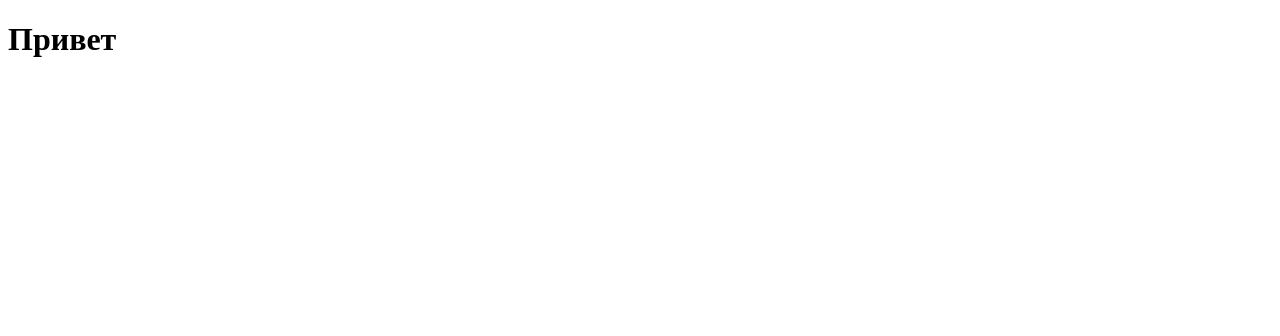
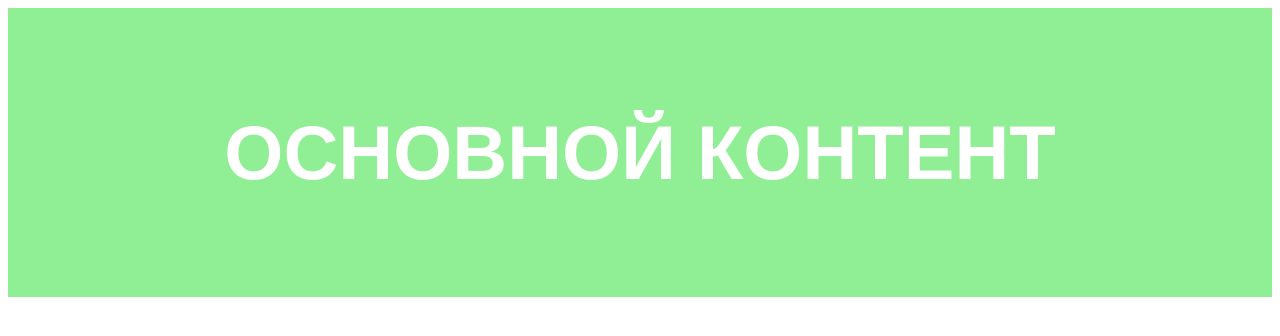
Before and after one commit to gilodo/remote-test, a plain HTML site: page index.html in a window 1280 px wide. Drawn offline with Linux system fonts and the light colour scheme.

Commit message:
content ready

```diff
--- a/index.html
+++ b/index.html
@@ -4,8 +4,11 @@
     <meta charset="UTF-8">
     <meta name="viewport" content="width=device-width, initial-scale=1.0">
     <title>Document</title>
+    <link rel="stylesheet" href="main.css">
 </head>
 <body>
-    <h1>Привет</h1>
+    <main class="main">
+        <h1>ОСНОВНОЙ КОНТЕНТ</h1>
+    </main>
 </body>
 </html>
--- a/main.css
+++ b/main.css
@@ -0,0 +1,8 @@
+.main {
+    background: rgb(144, 238, 149);
+    padding: 50px 100px;
+    font-size: 38px;
+    color: #fff;
+    font-family: sans-serif;
+    text-align: center;
+}
```
